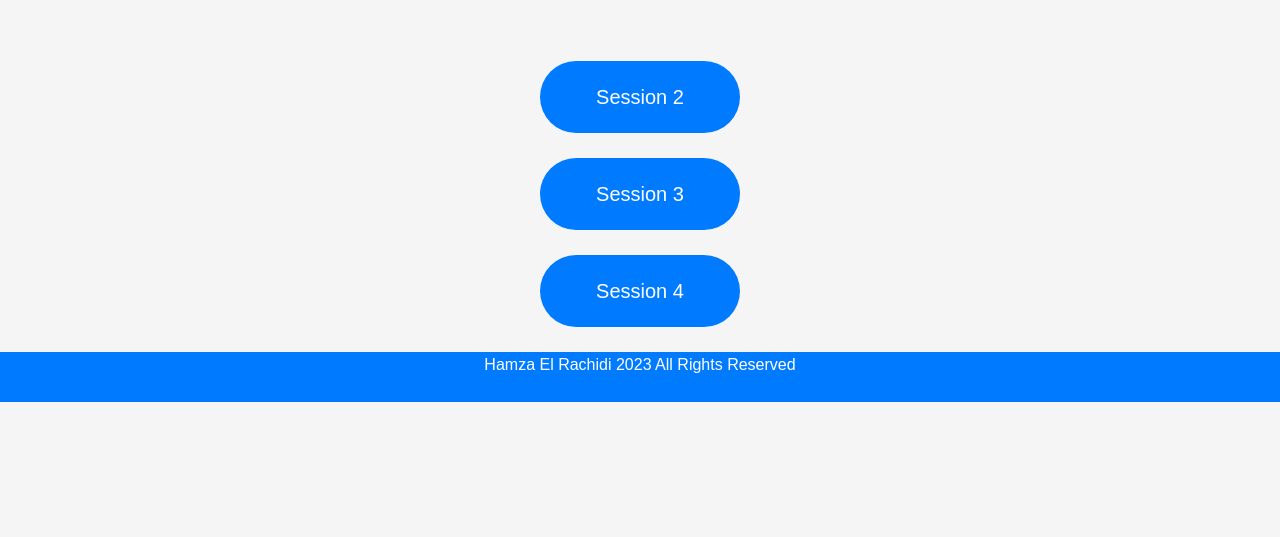
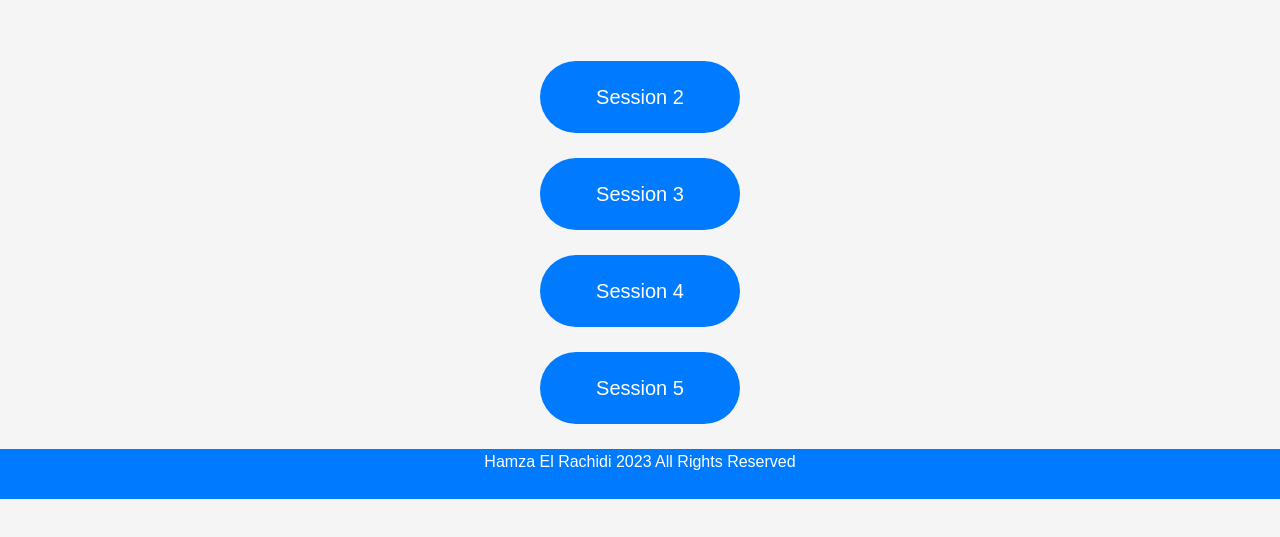
Before and after one commit to Hamza-69/hamza-69.github.io, a plain HTML site: page recordings.html in a window 1280 px wide. Shown: the part 65-602 px from the top of the page. Drawn offline with Linux system fonts and the light colour scheme.

Commit message:
Update recordings.html

```diff
--- a/recordings.html
+++ b/recordings.html
@@ -12,6 +12,7 @@
             <a href="https://tldv.io/app/meetings/64ca5dfce275640013b7ac86" class = "choices">Session 2</a>
             <a href="https://tldv.io/app/meetings/64cbaf01c6cb2400131f6b35/" class = "choices">Session 3</a>
             <a href="https://tldv.io/app/meetings/64ce4fb91a359c00130c88d5/" class = "choices">Session 4</a>
+            <a href="https://tldv.io/app/meetings/64d0fc329dcd800013b9caee" class = "choices">Session 5</a>
         </main>
     <footer>
          Hamza El Rachidi 2023 All Rights Reserved
```
